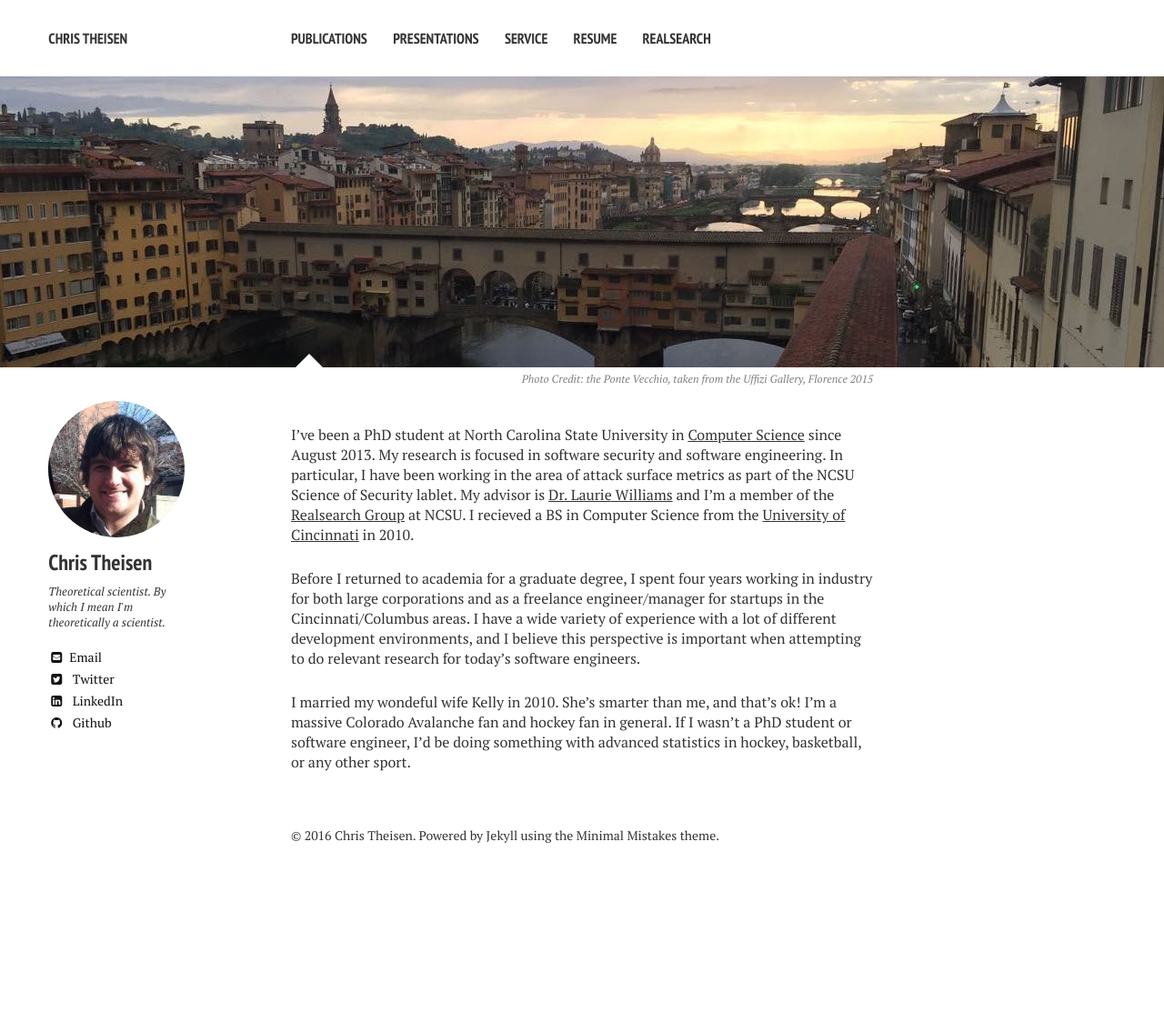
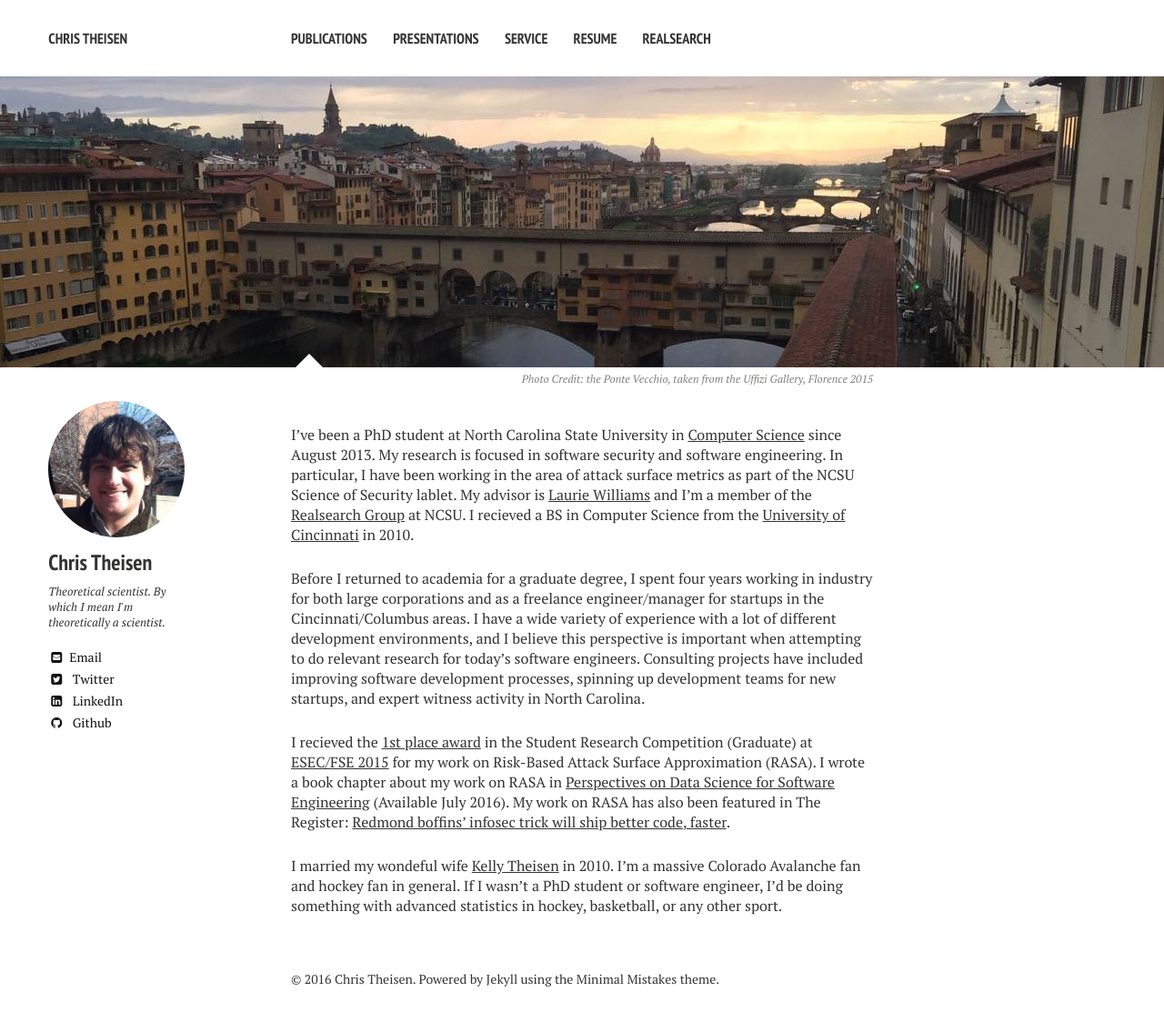
Before and after one commit to theisencr/old_webpage, a Jekyll site: the page built from index.md, in a window 1280 px wide. Shown: the whole page at 91% size. Built offline with Jekyll 4.4.1, drawn with Linux system fonts in a browser that asks for light colours; nearby versions of some CDN libraries; before the commit the page ends 977 px from its top, so only the background shows below that.

Commit message:
Updating Front Page

```diff
--- a/index.md
+++ b/index.md
@@ -10,8 +10,10 @@ image:
   creditlink:
 ---
 
-I've been a PhD student at North Carolina State University in [Computer Science](http://www.csc.ncsu.edu/) since August 2013. My research is focused in software security and software engineering. In particular, I have been working in the area of attack surface metrics as part of the NCSU Science of Security lablet. My advisor is [Dr. Laurie Williams](http://collaboration.csc.ncsu.edu/laurie/) and I'm a member of the [Realsearch Group](http://www.realsearchgroup.com/realsearch/) at NCSU. I recieved a BS in Computer Science from the [University of Cincinnati](http://eecs.ceas.uc.edu/) in 2010.
+I've been a PhD student at North Carolina State University in [Computer Science](http://www.csc.ncsu.edu/) since August 2013. My research is focused in software security and software engineering. In particular, I have been working in the area of attack surface metrics as part of the NCSU Science of Security lablet. My advisor is [Laurie Williams](http://collaboration.csc.ncsu.edu/laurie/) and I'm a member of the [Realsearch Group](http://www.realsearchgroup.com/realsearch/) at NCSU. I recieved a BS in Computer Science from the [University of Cincinnati](http://eecs.ceas.uc.edu/) in 2010.
 
-Before I returned to academia for a graduate degree, I spent four years working in industry for both large corporations and as a freelance engineer/manager for startups in the Cincinnati/Columbus areas. I have a wide variety of experience with a lot of different development environments, and I believe this perspective is important when attempting to do relevant research for today's software engineers.
+Before I returned to academia for a graduate degree, I spent four years working in industry for both large corporations and as a freelance engineer/manager for startups in the Cincinnati/Columbus areas. I have a wide variety of experience with a lot of different development environments, and I believe this perspective is important when attempting to do relevant research for today's software engineers. Consulting projects have included improving software development processes, spinning up development teams for new startups, and expert witness activity in North Carolina.
 
-I married my wondeful wife Kelly in 2010. She's smarter than me, and that's ok! I'm a massive Colorado Avalanche fan and hockey fan in general. If I wasn't a PhD student or software engineer, I'd be doing something with advanced statistics in hockey, basketball, or any other sport.
+I recieved the [1st place award](https://github.com/theisencr/theisencr.github.io/blob/master/assets/FSE-SRC_2015.jpg) in the Student Research Competition (Graduate) at [ESEC/FSE 2015](http://esec-fse15.dei.polimi.it/) for my work on Risk-Based Attack Surface Approximation (RASA). I wrote a book chapter about my work on RASA in [Perspectives on Data Science for Software Engineering](http://www.amazon.com/Perspectives-Data-Science-Software-Engineering/dp/0128042060) (Available July 2016). My work on RASA has also been featured in The Register: [Redmond boffins' infosec trick will ship better code, faster](http://www.theregister.co.uk/2015/03/17/redmond_boffins_infosec_trick_will_ship_better_code_faster/).
+
+I married my wondeful wife [Kelly Theisen](https://sites.google.com/site/theiseneportfolio/) in 2010. I'm a massive Colorado Avalanche fan and hockey fan in general. If I wasn't a PhD student or software engineer, I'd be doing something with advanced statistics in hockey, basketball, or any other sport.
```
Also changed, not shown: resume/index.md (+1 -1 lines), service/index.md (+4 -2 lines), assets/FSE-SRC_2015.jpg (added).
